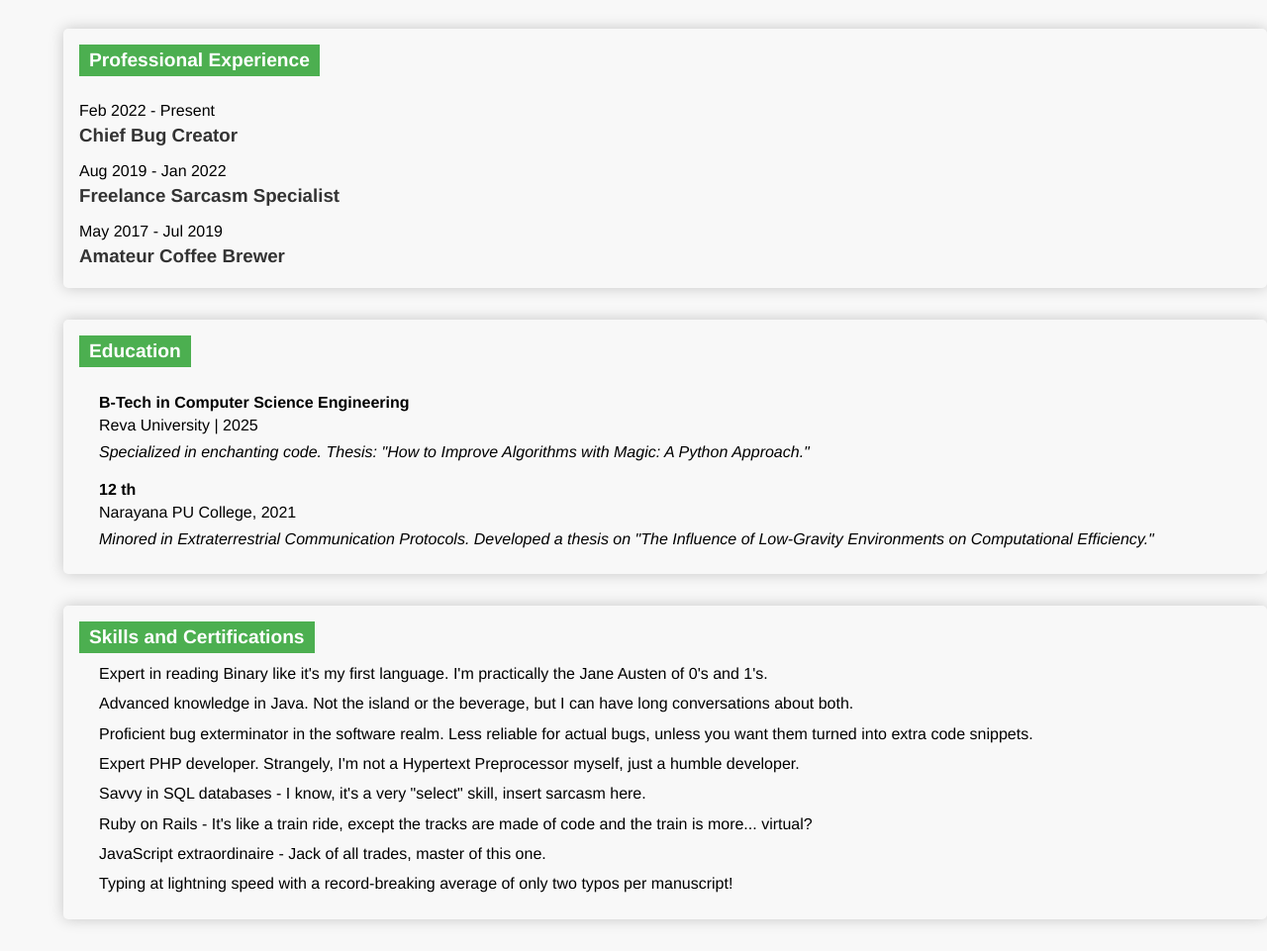
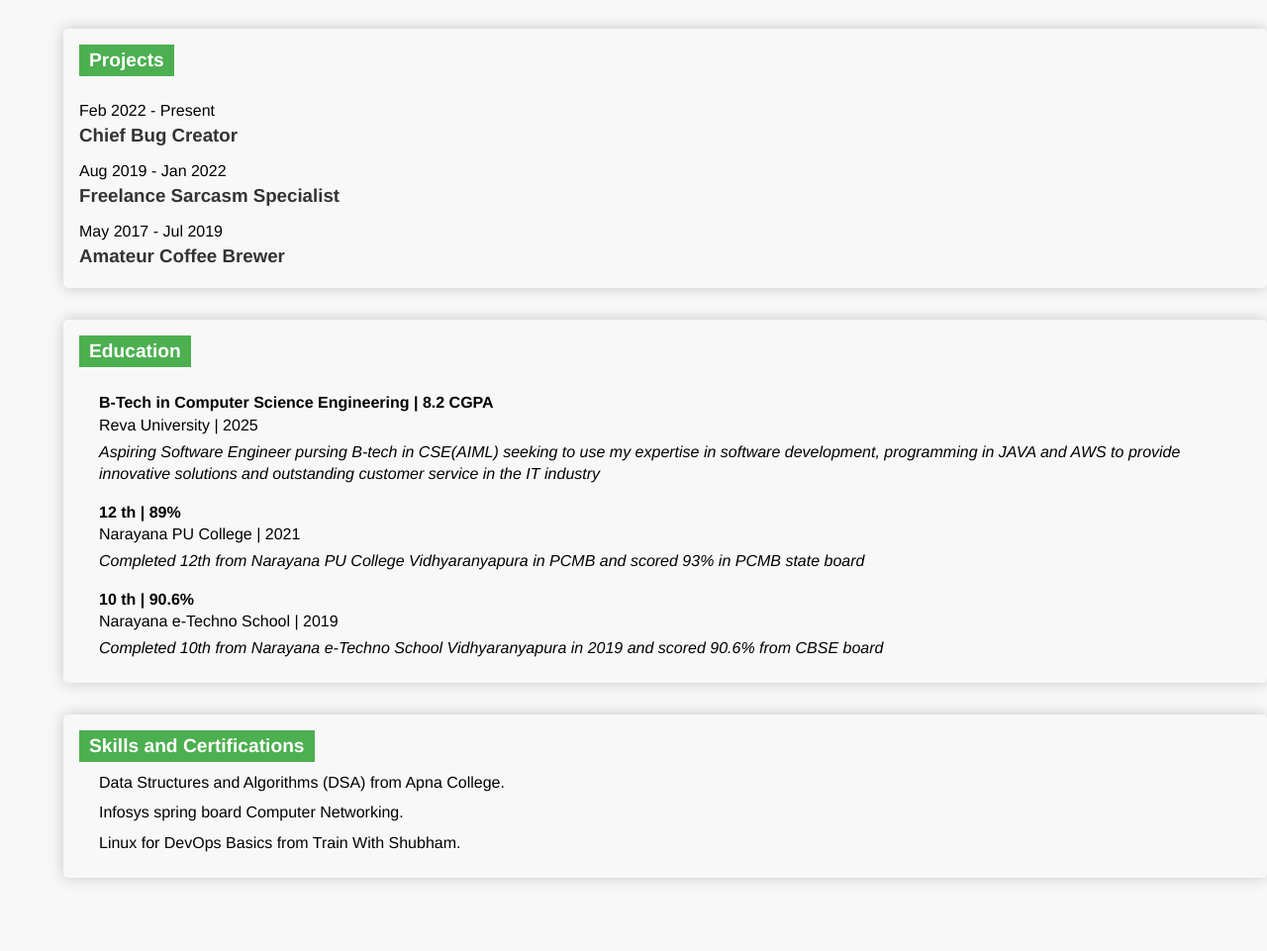
Before and after one commit to vinayvini-18/MyResume, a plain HTML site: page index.html in a window 1280 px wide. Shown: the part 139-1100 px from the top of the page at 99% size. After the commit the page ends 1058 px from the top, so only its background shows below. Drawn offline with Linux system fonts and the light colour scheme.

Commit message:
Update index.html

```diff
--- a/index.html
+++ b/index.html
@@ -21,7 +21,7 @@
 	</div>
 
     <section class="resume-section" id="experience">
-        <h2>Professional Experience</h2>
+        <h2>Projects</h2>
         <div id="timeline"></div> <!-- Placeholder for timeline entries -->
     </section>
 
@@ -29,14 +29,20 @@
 		<h2>Education</h2>
 		<ul>
 			<li>
-				<span class="degree">B-Tech in Computer Science Engineering</span>
-				<span class="school">Reva  University | 2025</span>
-				<p>Specialized in enchanting code. Thesis: "How to Improve Algorithms with Magic: A Python Approach."</p>
+				<span class="degree">B-Tech in Computer Science Engineering  | 8.2 CGPA </span>
+				<span class="school">Reva  University | 2025 </span>
+				<p> Aspiring Software Engineer pursing B-tech in CSE(AIML) seeking to use my expertise in software development,
+				   programming in JAVA and AWS to provide innovative solutions and outstanding customer service in the IT industry </p>
 			</li>
 			<li>
-				<span class="degree">12 th </span>
-				<span class="school">Narayana PU College, 2021</span>
-				<p>Minored in Extraterrestrial Communication Protocols. Developed a thesis on "The Influence of Low-Gravity Environments on Computational Efficiency."</p>
+				<span class="degree">12 th  | 89%</span>
+				<span class="school">Narayana PU College | 2021</span>
+				<p>Completed 12th from Narayana PU College Vidhyaranyapura in PCMB and scored 93% in PCMB state board</p>
+			</li>
+			<li>
+				<span class="degree">10 th  | 90.6%</span>
+				<span class="school">Narayana e-Techno School | 2019</span>
+				<p>Completed 10th from Narayana e-Techno School Vidhyaranyapura in 2019 and scored 90.6% from CBSE board </p>
 			</li>
 		</ul>
 	</section>
@@ -45,21 +51,12 @@
     <section class="resume-section" id="certifications">
         <h2>Skills and Certifications</h2>
         <ul>
-			<li>Expert in reading Binary like it's my first language. I'm practically the Jane Austen of 0's and 1's.</li>
+			<li>Data Structures and Algorithms (DSA) from Apna College.</li>
 
-			<li>Advanced knowledge in Java. Not the island or the beverage, but I can have long conversations about both.</li>
+			<li>Infosys spring board Computer Networking.</li>
 
-			<li>Proficient bug exterminator in the software realm. Less reliable for actual bugs, unless you want them turned into extra code snippets.</li>
+			<li>Linux for DevOps Basics from Train With Shubham.</li>
 
-			<li>Expert PHP developer. Strangely, I'm not a Hypertext Preprocessor myself, just a humble developer.</li>
-
-			<li>Savvy in SQL databases - I know, it's a very "select" skill, insert sarcasm here.</li>
-
-			<li>Ruby on Rails - It's like a train ride, except the tracks are made of code and the train is more... virtual?</li>
-
-			<li>JavaScript extraordinaire - Jack of all trades, master of this one.</li>
-
-			<li>Typing at lightning speed with a record-breaking average of only two typos per manuscript!</li>
 		</ul>
     </section>
 </div>
```
